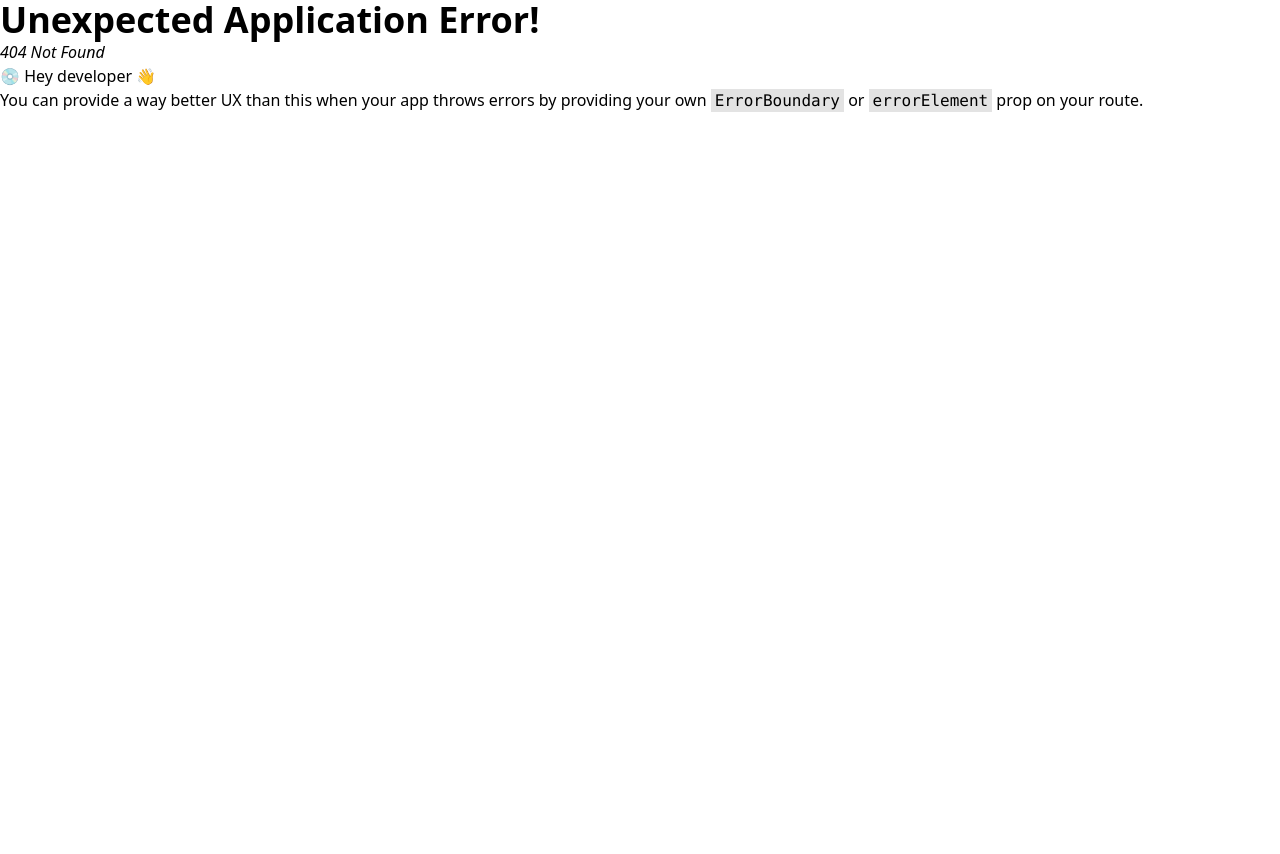
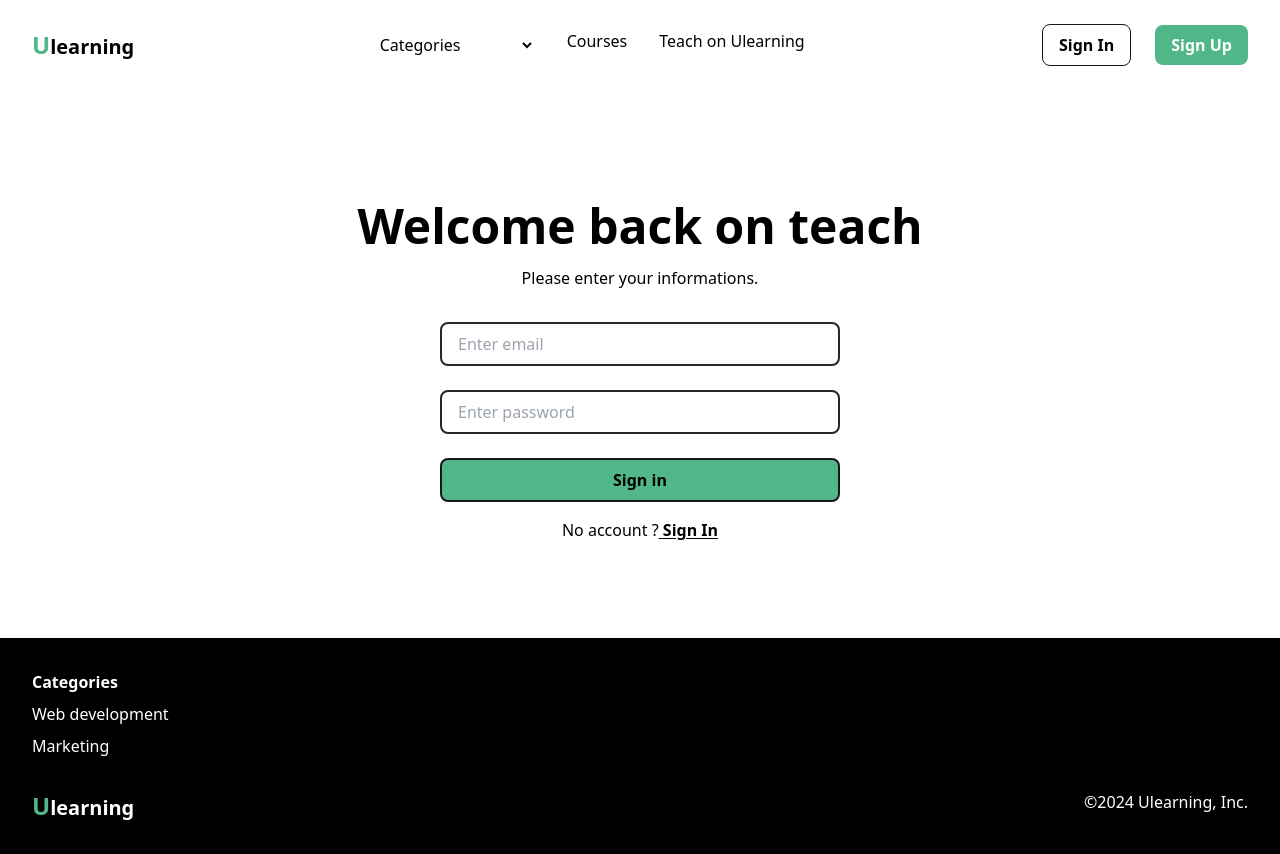
Before and after one commit to Naimoudine/e-learning-app, a React (Vite) app in the folder client/: page /login in a window 1280 px wide. Before the commit this address had no page. Before the commit the page ends 800 px from the top, so only its background shows below. Built offline with nearby package versions, Linux system fonts and the light colour scheme.

Commit message:
authentification teacher done

```diff
--- a/client/src/components/NavModal.jsx
+++ b/client/src/components/NavModal.jsx
@@ -56,6 +56,15 @@ export default function NavModal({ showNavModal, setShowNavModal }) {
           <li>
             <NavLink
               className="nav-link"
+              to="/login"
+              onClick={() => setShowNavModal(false)}
+            >
+              Teach on Ulearnig ?
+            </NavLink>
+          </li>
+          <li>
+            <NavLink
+              className="nav-link"
               to="/signin"
               onClick={() => setShowNavModal(false)}
             >
--- a/client/src/components/header/Navbar.jsx
+++ b/client/src/components/header/Navbar.jsx
@@ -44,7 +44,7 @@ export default function Navbar({ setShowNavModal }) {
           </NavLink>
         </li>
         <li>
-          <NavLink to="/" className="nav-link">
+          <NavLink to="/login" className="nav-link">
             Teach on Ulearning
           </NavLink>
         </li>
--- a/client/src/main.jsx
+++ b/client/src/main.jsx
@@ -10,6 +10,7 @@ import CoursesPage from "./pages/CoursesPage";
 import CoursePage, { loader as courseLoader } from "./pages/CoursePage";
 import SignIn, { action as signInAction } from "./pages/SignIn";
 import SignUp from "./pages/SignUp";
+import Login, { action as loginAction } from "./pages/Login";
 
 const router = createBrowserRouter([
   {
@@ -41,6 +42,12 @@ const router = createBrowserRouter([
         element: <SignUp />,
         errorElement: <SignUp />,
       },
+      {
+        path: "login",
+        element: <Login />,
+        errorElement: <Login />,
+        action: loginAction,
+      },
     ],
   },
 ]);
--- /dev/null
+++ b/client/src/pages/Login.jsx
@@ -0,0 +1,100 @@
+import { Form, Link, useNavigation, useRouteError } from "react-router-dom";
+
+export const action = async ({ request }) => {
+  const formData = await request.formData();
+
+  const email = formData.get("email");
+  const password = formData.get("password");
+
+  try {
+    const response = await fetch(`${import.meta.env.VITE_API_URL}/signin`, {
+      method: "POST",
+      headers: { "Content-Type": "application/json" },
+      body: JSON.stringify({
+        email,
+        password,
+      }),
+      credentials: "include",
+    });
+
+    const data = await response.json();
+
+    if (!response.ok) {
+      throw new Error(data.message || "Unkwnown error while getting user");
+    }
+
+    if (data.role === "teacher") {
+      const user = {
+        id: data.id,
+        firstname: data.firstname,
+        lastname: data.lastname,
+        role: data.role,
+      };
+
+      localStorage.setItem("user", JSON.stringify(user));
+
+      return data;
+    }
+    return null;
+  } catch (error) {
+    throw new Error(error.message);
+  }
+};
+
+export default function Login() {
+  const error = useRouteError();
+  const navigation = useNavigation();
+
+  const isSubmitting = navigation.state === "submitting";
+
+  return (
+    <div className="flex flex-col items-center wrapper">
+      {error && (
+        <span className="self-center w-3/4 text-sm font-semibold text-red-600">
+          {error.message}
+        </span>
+      )}
+
+      <h1 className="mt-4 text-center">Welcome back on teach</h1>
+      <p className="mt-4">Please enter your informations.</p>
+      <Form
+        method="POST"
+        className="flex flex-col gap-6 mt-8 md:w-[25rem] w-[16rem]"
+      >
+        <input
+          className="form-input"
+          type="email"
+          name="email"
+          id="email"
+          placeholder="Enter email"
+          required
+        />
+        <input
+          className="form-input"
+          type="password"
+          name="password"
+          id="password"
+          placeholder="Enter password"
+          required
+        />
+        <button
+          className="form-btn disabled:bg-gray-200"
+          type="submit"
+          disabled={isSubmitting}
+        >
+          Sign in
+        </button>
+      </Form>
+      <p className="mt-4">
+        No account ?
+        <Link
+          to="/signup"
+          className="font-semibold underline underline-offset-2"
+        >
+          {" "}
+          Sign In
+        </Link>
+      </p>
+    </div>
+  );
+}
```
Also changed, not shown: 1 other file (tests, documents, lock files or other folders).
